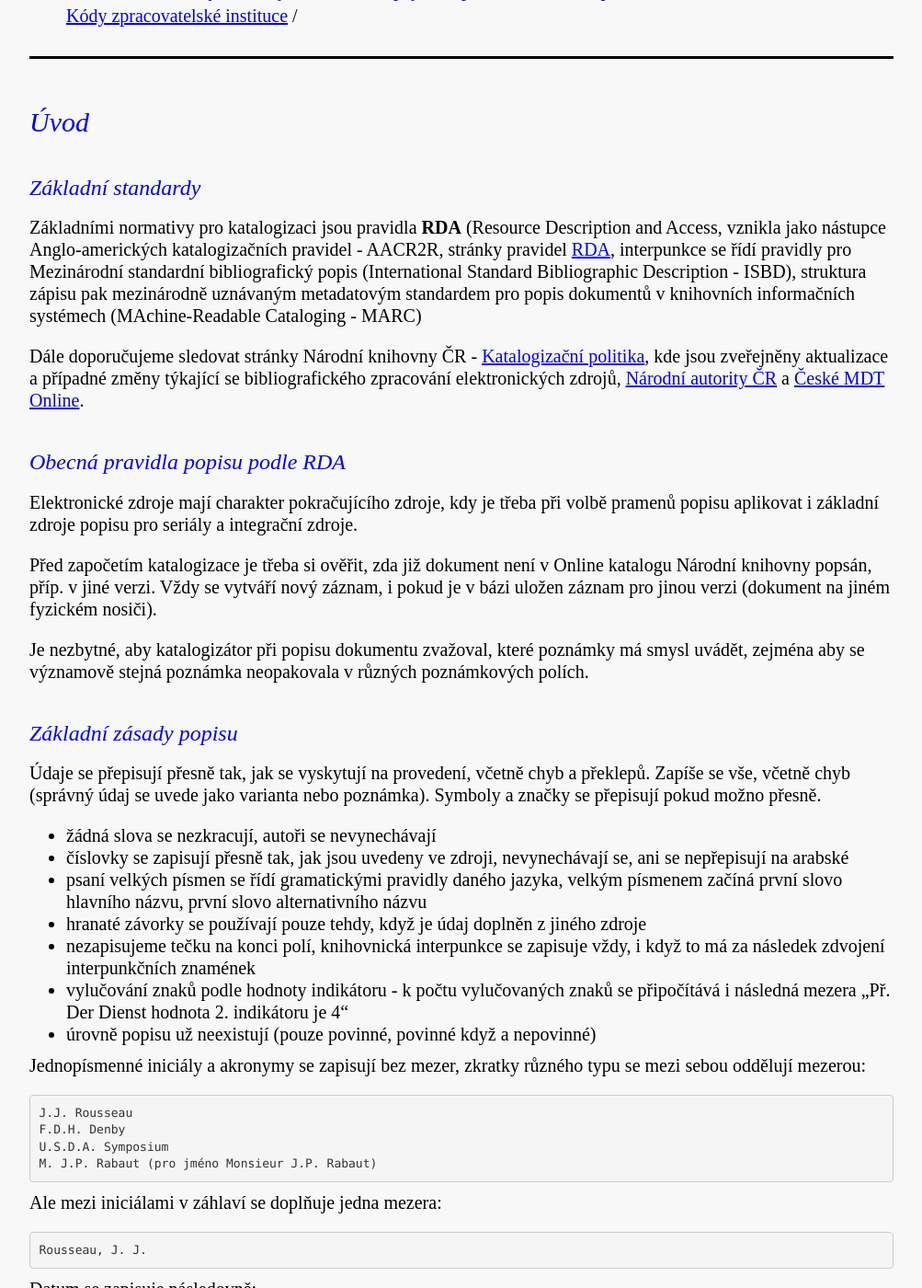
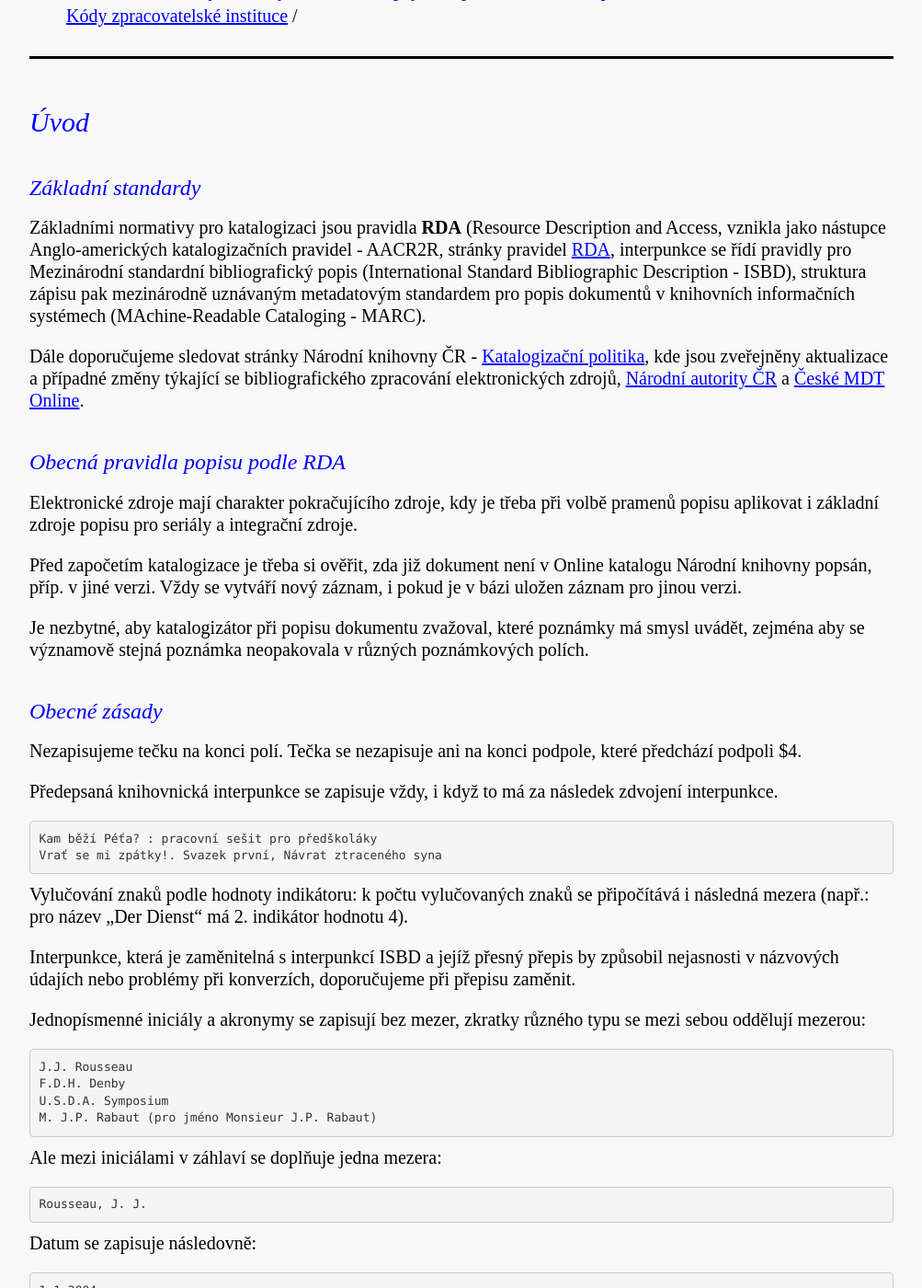
Before and after one commit to WebarchivCZ/katalogizacni-manual, a Jekyll site: the page built from _posts/2017-06-27-uvod.md, in a window 1280 px wide and 1400 px high, scrolled down 325 px. Shown: the whole window at 92% size, without its empty margins (138-1141 px from the left). Built offline with Jekyll 4.4.1, drawn with Linux system fonts in a browser that asks for light colours; some of the changed text lies outside the part shown.

Commit message:
uvod_upravy
upravy po konzultaci s p. Benešovou

````diff
--- a/_posts/2017-06-27-uvod.md
+++ b/_posts/2017-06-27-uvod.md
@@ -7,7 +7,7 @@ title: Úvod
 
 ### Základní standardy
 
-Základními normativy pro katalogizaci jsou pravidla **RDA** (Resource Description and Access, vznikla jako nástupce Anglo-amerických katalogizačních pravidel - AACR2R, stránky pravidel [RDA](http://www.rdatoolkit.org), interpunkce se řídí pravidly pro Mezinárodní standardní bibliografický popis (International Standard Bibliographic Description - ISBD), struktura zápisu pak mezinárodně uznávaným metadatovým standardem pro popis dokumentů v knihovních informačních systémech (MAchine-Readable Cataloging - MARC)
+Základními normativy pro katalogizaci jsou pravidla **RDA** (Resource Description and Access, vznikla jako nástupce Anglo-amerických katalogizačních pravidel - AACR2R, stránky pravidel [RDA](http://www.rdatoolkit.org), interpunkce se řídí pravidly pro Mezinárodní standardní bibliografický popis (International Standard Bibliographic Description - ISBD), struktura zápisu pak mezinárodně uznávaným metadatovým standardem pro popis dokumentů v knihovních informačních systémech (MAchine-Readable Cataloging - MARC).
 
 Dále doporučujeme sledovat stránky Národní knihovny ČR - [Katalogizační politika](https://www.nkp.cz/o-knihovne/odborne-cinnosti/zpracovani-fondu), kde jsou zveřejněny aktualizace a případné změny týkající se bibliografického zpracování elektronických zdrojů, [Národní autority ČR](http://autority.nkp.cz/) a [České MDT Online](http://cz.udc-hub.com/cs/login.php).
 
@@ -16,21 +16,29 @@ Dále doporučujeme sledovat stránky Národní knihovny ČR - [Katalogizační
 
 Elektronické zdroje mají charakter pokračujícího zdroje, kdy je třeba při volbě pramenů popisu aplikovat i základní zdroje popisu pro seriály a integrační zdroje.
 
-Před započetím katalogizace je třeba si ověřit, zda již dokument není v Online katalogu Národní knihovny popsán, příp. v jiné verzi. Vždy se vytváří nový záznam, i pokud je v bázi uložen záznam pro jinou verzi (dokument na jiném fyzickém nosiči).
+Před započetím katalogizace je třeba si ověřit, zda již dokument není v Online katalogu Národní knihovny popsán, příp. v jiné verzi. Vždy se vytváří nový záznam, i pokud je v bázi uložen záznam pro jinou verzi.
 
 Je nezbytné, aby katalogizátor při popisu dokumentu zvažoval, které poznámky má smysl uvádět, zejména aby se významově stejná poznámka neopakovala v různých poznámkových polích.
 
-### Základní zásady popisu
+### Obecné zásady
 
- Údaje se přepisují přesně tak, jak se vyskytují na provedení, včetně chyb a překlepů. Zapíše se vše, včetně chyb (správný údaj se uvede jako varianta nebo poznámka). Symboly a značky se přepisují pokud možno přesně.
+Nezapisujeme tečku na konci polí. Tečka se nezapisuje ani na konci podpole, které
+předchází podpoli $4.
 
-* žádná slova se nezkracují, autoři se nevynechávají
-* číslovky se zapisují přesně tak, jak jsou uvedeny ve zdroji, nevynechávají se, ani se nepřepisují na arabské
-* psaní velkých písmen se řídí gramatickými pravidly daného jazyka, velkým písmenem začíná první slovo hlavního názvu, první slovo alternativního názvu
-* hranaté závorky se používají pouze tehdy, když je údaj doplněn z jiného zdroje
-* nezapisujeme tečku na konci polí, knihovnická interpunkce se zapisuje vždy, i když to má za následek zdvojení interpunkčních znamének
-* vylučování znaků podle hodnoty indikátoru - k počtu vylučovaných znaků se připočítává i následná mezera „Př. Der Dienst  hodnota 2. indikátoru je 4“
-* úrovně popisu už neexistují (pouze povinné, povinné když a nepovinné)
+Předepsaná knihovnická interpunkce se zapisuje vždy, i když to má za následek zdvojení
+interpunkce.
+
+```
+Kam běží Péťa? : pracovní sešit pro předškoláky
+Vrať se mi zpátky!. Svazek první, Návrat ztraceného syna
+```
+
+Vylučování znaků podle hodnoty indikátoru: k počtu vylučovaných znaků se připočítává
+i následná mezera (např.: pro název „Der Dienst“ má 2. indikátor hodnotu 4).
+
+Interpunkce, která je zaměnitelná s interpunkcí ISBD a jejíž přesný přepis by způsobil
+nejasnosti v názvových údajích nebo problémy při konverzích, doporučujeme při přepisu
+zaměnit.
 
 Jednopísmenné iniciály a akronymy se zapisují bez mezer, zkratky různého typu se mezi sebou oddělují mezerou:
 
@@ -55,7 +63,7 @@ Datum se zapisuje následovně:
 23.-28. září 2002
 ```
 
-Velkým písmenem se píší vždy vlastní jména (osob, korporací, míst, konferencí, atd.) a
+Velkým písmenem začínají vždy vlastní jména (osob, korporací, míst, konferencí, atd.) a
 názvy děl/vyjádření/provedení. Dále se pak řídíme gramatikou daného jazyka. Podrobněji viz
 též jednotlivá pole.
 Velkým písmenem začíná vždy každý blok údajů v záznamu, tj. každé nové pole ve formátu
@@ -74,9 +82,6 @@ pokud obsahují frázi nebo slovo, které není pojmenováním.
 	(O) – opakovatelné pole
 	(NO) – neopakovatelné pole
 
-###  Hlavní pramen popisu
+###  Preferovaný pramen popisu
 
-Hlavním pramenem popisu u elektronických zdrojů je celé provedení (samotný zdroj).
-Informace se přebírají z formálně uvedených údajů (např. z titulní obrazovky/obrazovek, hlavního menu, z prvního zobrazení informací, z domovské stránky/stránek, ze záhlaví souboru obsahujícího „Předmět“, ze zdrojového kódu, metadat, která jsou součástí daného dokumentu, zdrojového kódu atd.)
-
-**Preferovaný pramen popisu u e-zdroje je titulní stránka, titulní list nebo karta (zejména pro e-knihy).**
+Preferovaným pramenem popisu u elektronických zdrojů je primárně textový obsah zdoje, případně vložená metadata v textové podobě (například zdrojový kód). Informace se přebírají z formálně uvedených údajů (např. z titulní obrazovky, hlavního menu, z prvního zobrazení informací, z domovské stránky a podobně).
````
